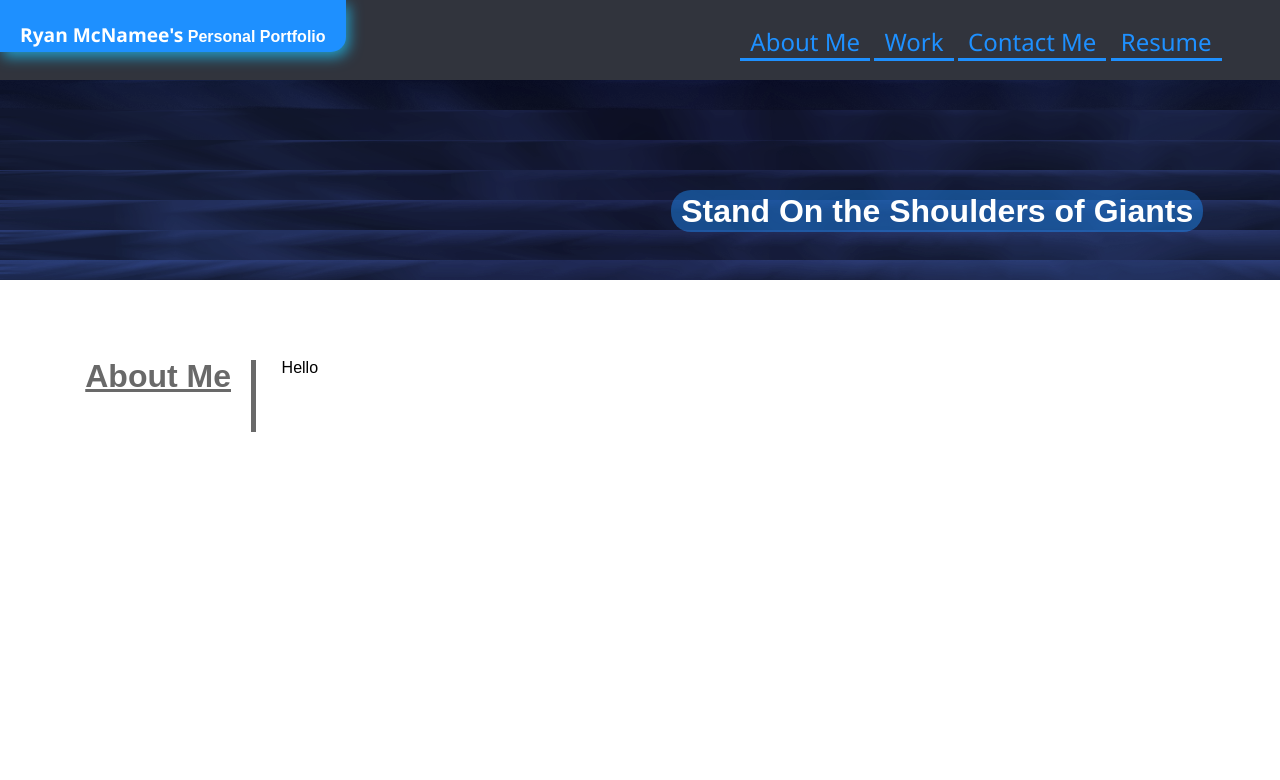
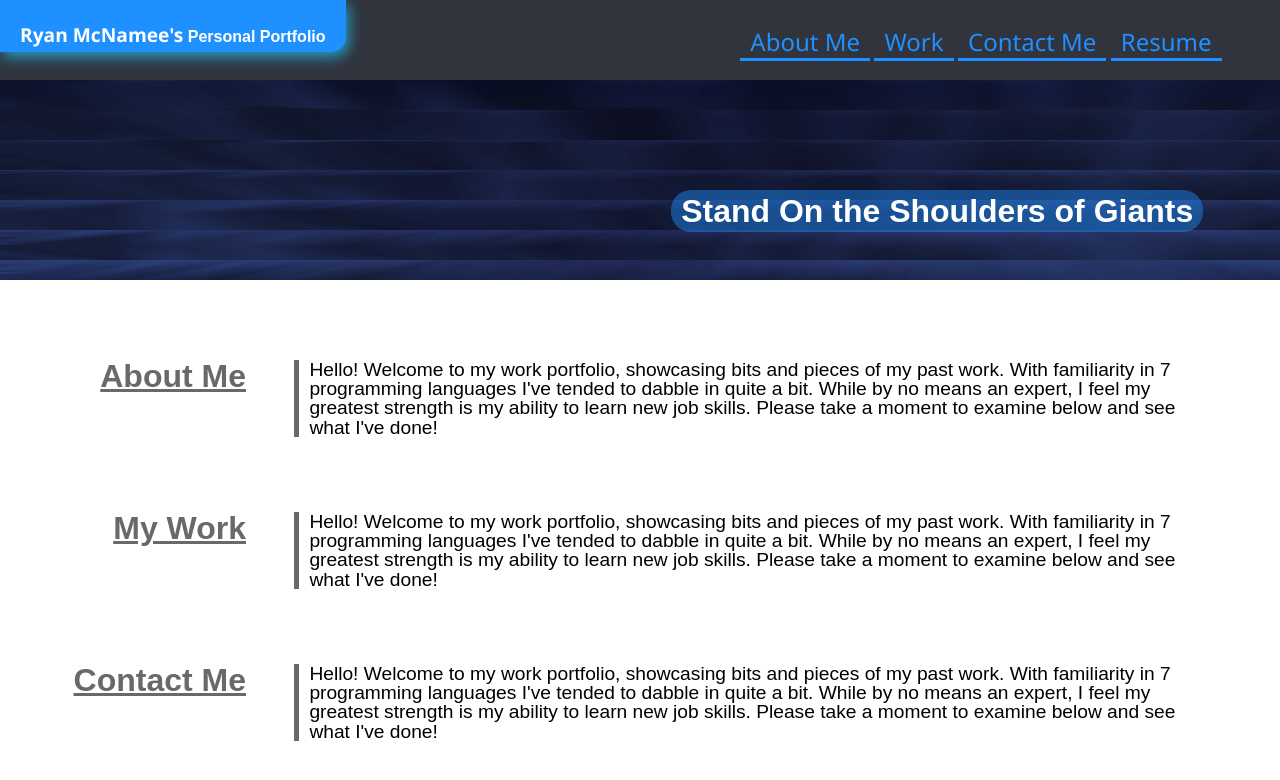
Before and after one commit to ryjmcnamee/personal-portfolio, a plain HTML site: page index.html in a window 1280 px wide. Drawn offline with Linux system fonts and the light colour scheme.

Commit message:
Refine layout for multiple items in content-items

```diff
--- a/assets/css/style.css
+++ b/assets/css/style.css
@@ -62,17 +62,21 @@ nav {
 }
 
 .page-content{
+    margin-top:10vh;
     display:flex;
     flex-direction:column;
     width:100vw;
     flex: 1;
+    flex-wrap:nowrap;
 }
 .page-content-item{
-    margin:10vh 0;
+    display:flex;
+    flex-direction:row;
+    width:100vw;
 }
 .page-content .left-label{
     margin-top:10vh;
-    height:90vh;
+    height:fit-content;
     width:20vw;
     text-align:right;
 
@@ -81,19 +85,20 @@ nav {
     font-size:xx-large;
     color:var(--page-content-h2);
     text-decoration:underline;
-    border-right:solid 5px var(--page-content-h2);
-    padding-right:20px;
+    padding-right:10px;
     padding-bottom:40px;
 }
 
 .page-content .right-content{
-    position:absolute;
+    position:relative;
     top:10vh;
-    margin-top:35vh;
     height:fit-content;
     width:70vw;
-    left:22vw;
+    left:3vw;
     font-family:Arial, Helvetica, sans-serif;
+    font-size:larger;
+    border-left:solid 5px var(--page-content-h2);
+    padding-left:10px;
 
 }
 .banner{
--- a/index.html
+++ b/index.html
@@ -25,12 +25,36 @@
     <h2>Stand On the Shoulders of Giants</h2>
   </div>
   <div class="page-content">
+    <!-- About-me section -->
     <div class="page-content-item">
       <section class="left-label">
         <h2>About Me</h2>
       </section>
       <section class="right-content">
-        Hello
+        Hello! Welcome to my work portfolio, showcasing bits and pieces of my past work. With familiarity in 7 programming languages
+        I've tended to dabble in quite a bit. While by no means an expert, I feel my greatest strength is my ability to learn new job skills.
+        Please take a moment to examine below and see what I've done!
+      </section>
+
+    </div>
+    <div class="page-content-item">
+      <section class="left-label">
+        <h2>My Work</h2>
+      </section>
+      <section class="right-content">
+        Hello! Welcome to my work portfolio, showcasing bits and pieces of my past work. With familiarity in 7 programming languages
+        I've tended to dabble in quite a bit. While by no means an expert, I feel my greatest strength is my ability to learn new job skills.
+        Please take a moment to examine below and see what I've done!
+      </section>
+    </div>
+    <div class="page-content-item">
+      <section class="left-label">
+        <h2>Contact Me</h2>
+      </section>
+      <section class="right-content">
+        Hello! Welcome to my work portfolio, showcasing bits and pieces of my past work. With familiarity in 7 programming languages
+        I've tended to dabble in quite a bit. While by no means an expert, I feel my greatest strength is my ability to learn new job skills.
+        Please take a moment to examine below and see what I've done!
       </section>
     </div>
   </div>
```
